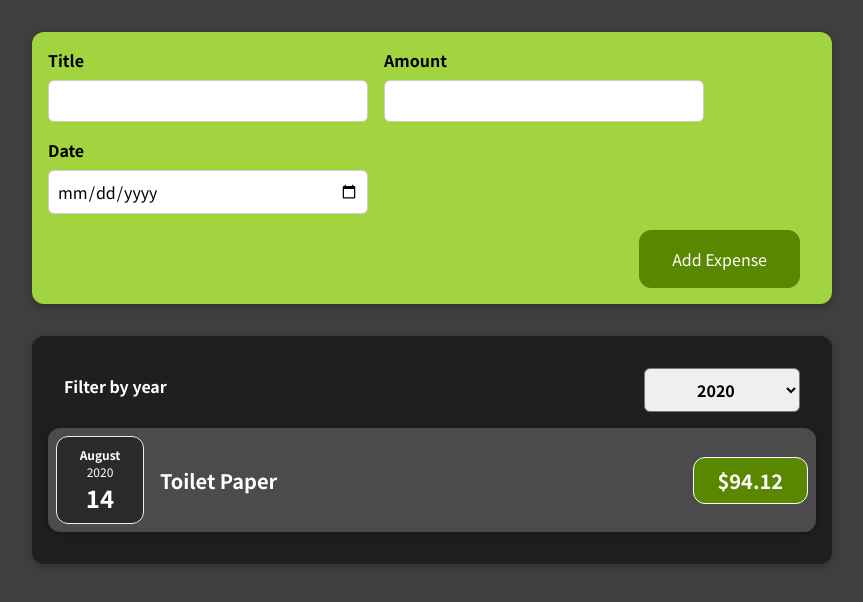
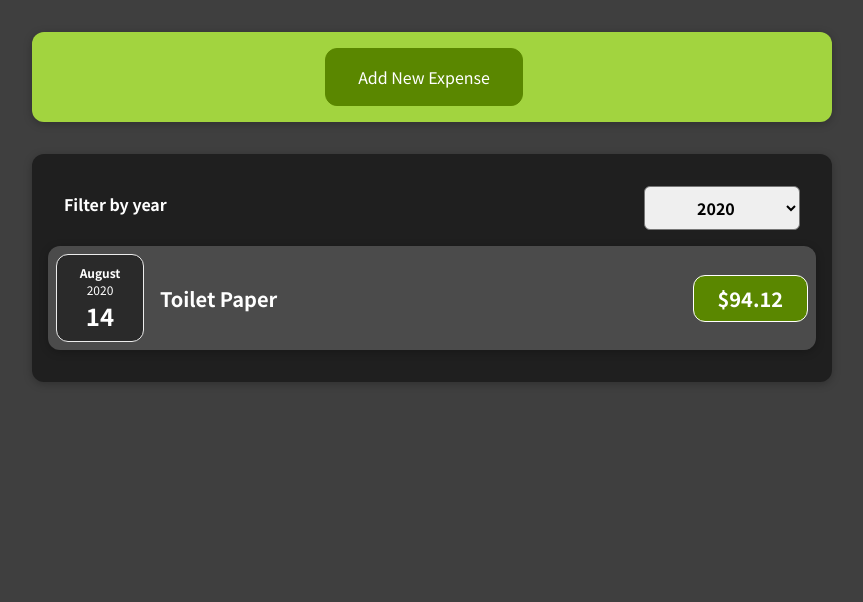
Before and after one commit to agreeshin/expense-tracker, a React (Create React App) app: page / in a window 1280 px wide. Shown: the top 602 px of the page, without its empty margins (208-1071 px from the left). Built offline with nearby package versions, Linux system fonts and the light colour scheme.

Commit message:
Add button to add new expense

```diff
--- a/src/components/NewExpense/ExpenseForm.js
+++ b/src/components/NewExpense/ExpenseForm.js
@@ -100,6 +100,7 @@
         </div>
       </div>
       <div className="new-expense__actions">
+        <button type="button" onClick={props.onCancel}>Cancel</button>
         <button type="submit">Add Expense</button>
       </div>
     </form>
--- a/src/components/NewExpense/NewExpense.js
+++ b/src/components/NewExpense/NewExpense.js
@@ -1,20 +1,38 @@
-import React from "react";
+import React, { useState } from "react";
 
 import ExpenseForm from "./ExpenseForm";
 import "./NewExpense.css";
 
 const NewExpense = (props) => {
-  const SaveExpenseDataHandler = (enteredExpenseData) => {
+  const [isEditing, setIsEditing] = useState(false);
+
+  const saveExpenseDataHandler = (enteredExpenseData) => {
     const expenseData = {
       ...enteredExpenseData,
-      id: Math.random().toString()
+      id: Math.random().toString(),
     };
     props.onAddExpense(expenseData);
+    setIsEditing(false);
+  };
+
+  const startEditingHandler = () => {
+    setIsEditing(true);
+  };
+
+  const stopEditingHandler = () => {
+    setIsEditing(false);
   };
 
   return (
     <div className="new-expense">
-      <ExpenseForm onSaveExpenseData={SaveExpenseDataHandler} />
+      {isEditing ? (
+        <ExpenseForm
+          onSaveExpenseData={saveExpenseDataHandler}
+          onCancel={stopEditingHandler}
+        />
+      ) : (
+        <button onClick={startEditingHandler}>Add New Expense</button>
+      )}
     </div>
   );
 };
```
